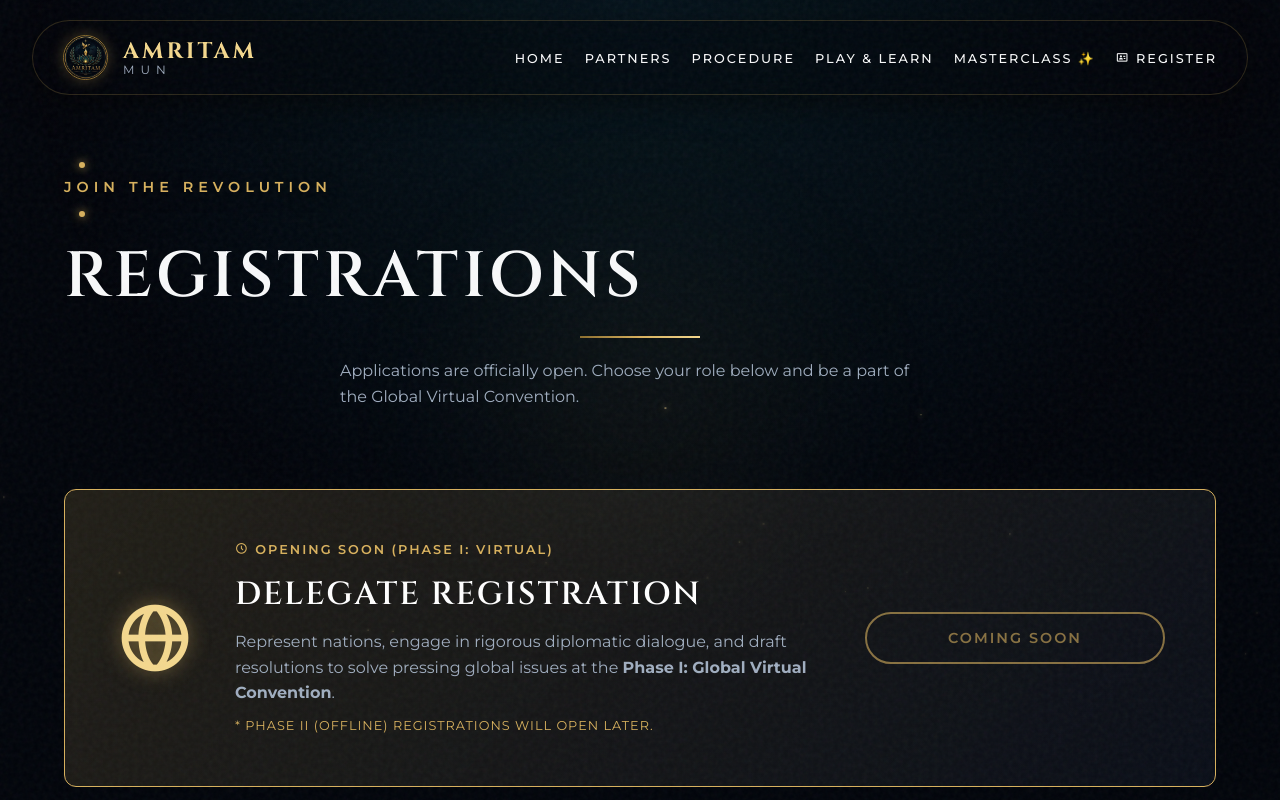
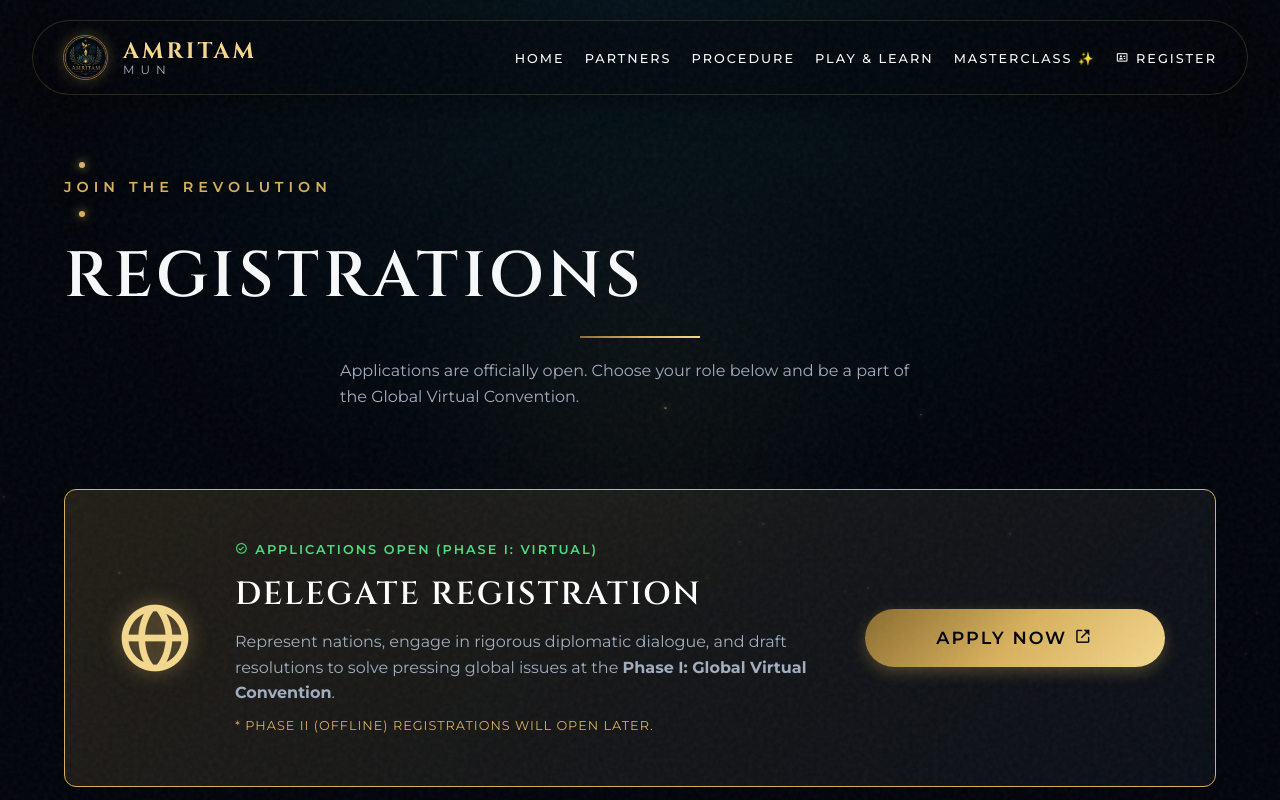
Before and after one commit to amritammun-hash/amritam-mun-website, a plain HTML site: page register.html in a window 1280 px wide. Shown: the top 800 px of the page. Drawn offline with nearby package versions, Linux system fonts and the light colour scheme.

Commit message:
Update delegate and EB registration links

```diff
--- a/register.html
+++ b/register.html
@@ -11,7 +11,7 @@
     <link href="https://fonts.googleapis.com/css2?family=Cinzel:wght@400;500;600;700;800&family=Montserrat:wght@300;400;500;600;700&display=swap" rel="stylesheet">
     <!-- Boxicons for icons -->
     <link href='https://unpkg.com/boxicons@2.1.4/css/boxicons.min.css' rel='stylesheet'>
-    <link rel="stylesheet" href="style.css?v=3.6">
+    <link rel="stylesheet" href="style.css?v=3.7">
     <!-- Globe.gl -->
     <script src="https://unpkg.com/globe.gl"></script>
     <style>
@@ -195,13 +195,13 @@
                 <div class="reg-card featured">
                     <i class='bx bx-globe reg-icon'></i>
                     <div class="featured-content">
-                        <div class="reg-status status-soon"><i class='bx bx-time-five'></i> OPENING SOON (PHASE I: VIRTUAL)</div>
+                        <div class="reg-status status-open"><i class='bx bx-check-circle'></i> APPLICATIONS OPEN (PHASE I: VIRTUAL)</div>
                         <h3 class="reg-title" style="font-size: 2rem;">DELEGATE REGISTRATION</h3>
                         <p class="reg-desc" style="font-size: 1rem; margin-bottom: 0;">Represent nations, engage in rigorous diplomatic dialogue, and draft resolutions to solve pressing global issues at the <strong>Phase I: Global Virtual Convention</strong>.</p>
                         <p style="font-family: var(--font-sans); color: var(--gold-primary); font-size: 0.8rem; letter-spacing: 1px; margin-top: 10px; text-transform: uppercase;">* Phase II (Offline) Registrations will open later.</p>
                     </div>
                     <div class="featured-actions">
-                        <button class="btn btn-outline" style="width: 100%; padding: 15px; opacity: 0.6; cursor: not-allowed;" disabled>COMING SOON</button>
+                        <a href="https://docs.google.com/forms/d/e/1FAIpQLSf-nvLF9LDJ0Or-QCEe5MhpG8y9k8m7m415qPdjt5q0UbVWwA/viewform?usp=dialog" target="_blank" class="btn btn-primary" style="width: 100%; padding: 15px; font-size: 1.1rem; justify-content: center;">APPLY NOW <i class='bx bx-link-external'></i></a>
                     </div>
                 </div>
 
```
